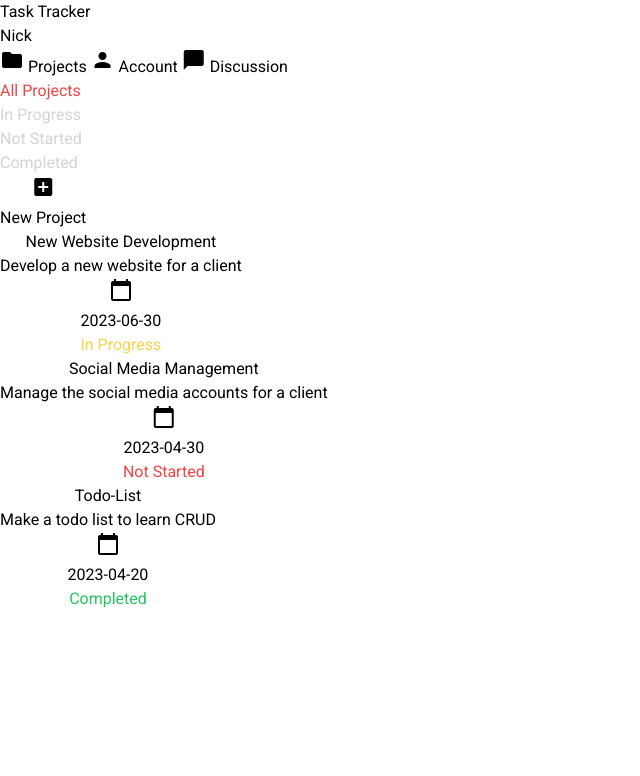
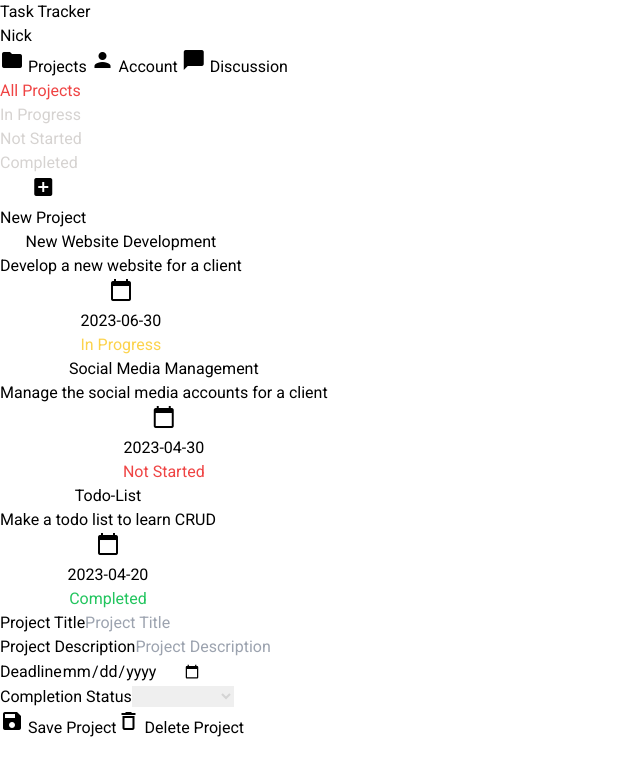
Before and after one commit to RealNickTriano/task-tracker-angular, an Angular app: page /projects in a window 1280 px wide. Shown: the top 776 px of the page, without its empty margins (0-640 px from the left). Built offline with nearby package versions, Linux system fonts and the light colour scheme; data requests are answered from the project's data file.

Commit message:
Project form layout and selection

```diff
--- /dev/null
+++ b/src/app/components/projects/project-details/project-details.component.html
@@ -0,0 +1,65 @@
+<form
+    #form="ngForm"
+    class="flex flex-col justify-center items-start px-6 text-2xl gap-6"
+>
+    <div class="flex flex-col justify-center items-start w-1/2">
+        <label for="title" class="font-semibold">Project Title</label>
+        <input
+            type="text" name="title" id="title"
+            required placeholder="Project Title"
+            [(ngModel)]="currentProject.title"
+            class="bg-stone-800 rounded-sm px-6 py-1 outline-none w-full"
+        >
+    </div>
+    <div class="flex flex-col justify-center items-start w-1/2">
+        <label for="description" class="font-semibold">Project Description</label>
+        <input
+            type="text" name="description" id="description"
+            required placeholder="Project Description"
+            [(ngModel)]="currentProject.description"
+            class="bg-stone-800 rounded-sm px-6 py-1 outline-none w-full"
+        >
+    </div>
+    <div class="flex flex-col justify-center items-start w-1/2">
+        <label for="deadline" class="font-semibold">Deadline</label>
+        <input
+            type="date" name="deadline" id="deadline"
+            required placeholder="Deadline"
+            [(ngModel)]="currentProject.deadline"
+            class="bg-stone-800 rounded-sm px-6 py-1 outline-none w-full"
+        >
+    </div>
+    <div class="flex flex-col justify-center items-start w-1/2">
+        <label for="status" class="font-semibold">Completion Status</label>
+        <!-- <input
+            list="statuses" name="status" id="status"
+            required placeholder="Completion Status"
+            [(ngModel)]="currentProject.status"
+            class="bg-stone-800 rounded-sm px-6 py-1 outline-none w-96"
+        > -->
+        <select name="status" id="status"
+            [(ngModel)]="currentProject.status"
+            [ngStyle]="{ 'color': currentProject.status === 'In Progress'
+                            ? '#fcd34d' : (currentProject.status === 'Completed'
+                            ? '#22c55e' : (currentProject.status === 'Not Started' ? '#ef4444' : '#d4d4d4')) }"
+            class="bg-stone-800 rounded-sm px-6 py-1 outline-none w-full"
+        >
+            <option class="text-red-500" value="Not Started">Not Started</option>
+            <option class="text-amber-300" value="In Progress">In Progress</option>
+            <option class="text-green-500" value="Completed">Completed</option>
+        </select>
+    </div>
+
+    <div class="flex justify-center items-center gap-12 w-full pt-14">
+        <button
+            class="bg-lime-600 px-6 py-2 rounded-full font-bold flex justify-center items-center gap-2"
+        >
+        <mat-icon>save</mat-icon>
+        Save Project</button>
+        <button
+            class="bg-red-600 px-6 py-2 rounded-full font-bold flex justify-center items-center gap-2"
+        >
+        <mat-icon>delete_outline</mat-icon>
+        Delete Project</button>
+    </div>
+</form>
--- /dev/null
+++ b/src/app/components/projects/project-details/project-details.component.ts
@@ -0,0 +1,32 @@
+import { Component, Input, OnInit } from '@angular/core';
+import { Project } from 'src/app/common/models/Project';
+
+const emptyProject: Project = {
+  id: 0,
+  title: "",
+  description: "",
+  deadline: new Date(),
+  status: ""
+}
+
+@Component({
+  selector: 'app-project-details',
+  templateUrl: './project-details.component.html',
+  styleUrls: ['./project-details.component.scss']
+})
+export class ProjectDetailsComponent implements OnInit{
+
+  currentProject: Project = emptyProject;
+
+  @Input() set project(value: Project) {
+    if(!value) return;
+    this.currentProject = {...value};
+  }
+
+  constructor() {}
+
+  ngOnInit(): void {
+
+  }
+
+}
--- a/src/app/components/projects/projects.component.html
+++ b/src/app/components/projects/projects.component.html
@@ -20,7 +20,9 @@
     <section class="px-6 py-14">
     <ul class="flex flex-col justify-center gap-6 w-full">
         <li *ngFor="let project of selectedProjects">
-            <button class=" bg-stone-800 rounded-md shadow-md px-4 py-2 flex flex-col justify-start items-start gap-2 w-full">
+            <button
+                (click)="selectProject(project)"
+                class=" bg-stone-800 rounded-md shadow-md px-4 py-2 flex flex-col justify-start items-start gap-2 w-full">
                 <h1 class="text-xl">{{project.title}}</h1>
                 <p class="text-lg">{{project.description}}</p>
                 <div class="text-md flex justify-between items-center w-full mt-6">
@@ -39,4 +41,7 @@
         </li>
     </ul>
     </section>
+    <app-project-details
+        [project]="selectedProject"
+    ></app-project-details>
 </div>
--- a/src/app/components/projects/projects.component.ts
+++ b/src/app/components/projects/projects.component.ts
@@ -6,6 +6,14 @@ interface Filter {
   name: string,
   key: string,
   active: boolean
+}
+
+const emptyProject: Project = {
+  id: 0,
+  title: "",
+  description: "",
+  deadline: new Date(),
+  status: ""
 }
 
 @Component({
@@ -17,6 +25,7 @@ export class ProjectsComponent implements OnInit {
 
   projects: Project[] = [];
   selectedProjects: Project[] = [];
+  selectedProject: Project = emptyProject;
 
   filters: Filter[] = [
     {name: "All Projects", key: "", active: true},
@@ -56,4 +65,8 @@ export class ProjectsComponent implements OnInit {
     }
   }
 
+  selectProject(project: Project) {
+    this.selectedProject = project;
+  }
+
 }
```
Also changed, not shown: src/app/app.module.ts (+6 -2 lines), src/app/components/projects/project-details/project-details.component.scss (added), 1 other file (tests, documents, lock files or other folders).
